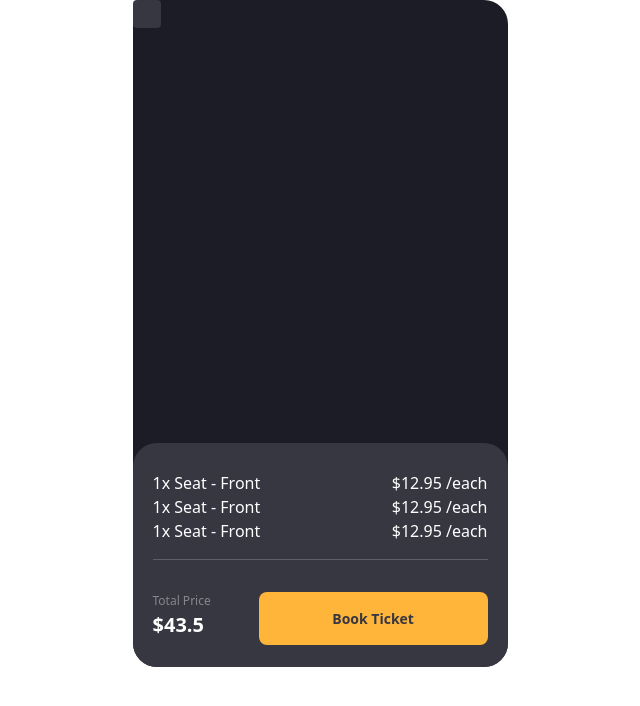
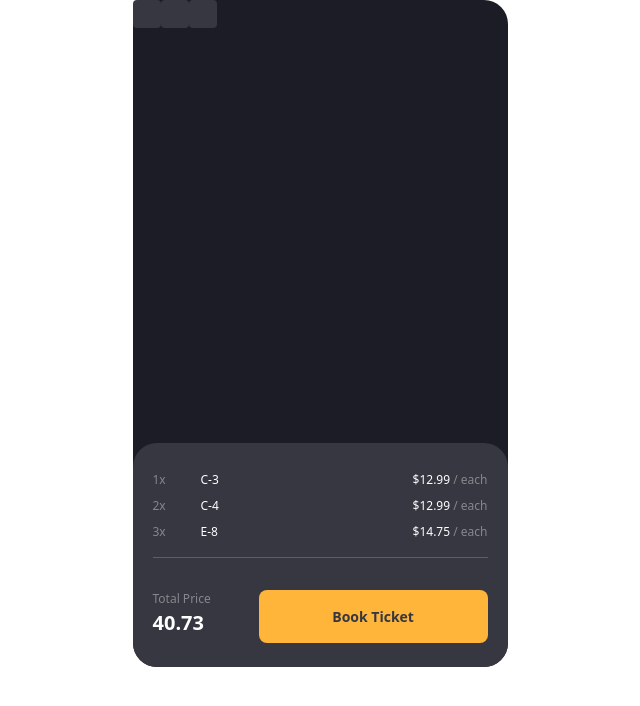
Before and after one commit to pswu11/camp10-midterm, a React (Vite) app: page /movies/1/select-seat in a window 1280 px wide. Shown: the top 706 px of the page, without its empty margins (320-960 px from the left). Built offline with nearby package versions, Linux system fonts and the light colour scheme.

Commit message:
add booking summary and fix Seat state

```diff
--- a/src/components/BookingSummary.tsx
+++ b/src/components/BookingSummary.tsx
@@ -1,27 +1,33 @@
+import { BookingSummaryRow } from './BookingSummaryRow';
 import { Button } from './Button';
+
+// Selected seats would be passed from the SelectSeat page later
+const mockSelectedSeats = [
+  {
+    seat: 'C-3',
+    price: 12.99
+  },
+  {
+    seat: 'C-4',
+    price: 12.99
+  },
+  {
+    seat: 'E-8',
+    price: 14.75
+  }
+]
 
 export function BookingSummary() {
   return (
     <div className="w-full max-h-56 bg-dark-light rounded-3xl px-5 pt-7 pb-6">
-      <div className='w-full'>
-        <li className='flex justify-between text-white'>
-          <span>1x <span>Seat - Front</span></span>
-          <span>$12.95 <span>/each</span></span>
-        </li>
-        <li className='flex justify-between text-white'>
-          <span>1x <span>Seat - Front</span></span>
-          <span>$12.95 <span>/each</span></span>
-        </li>
-        <li className='flex justify-between text-white'>
-          <span>1x <span>Seat - Front</span></span>
-          <span>$12.95 <span>/each</span></span>
-        </li>
+      <div className='w-full space-y-2'>
+        {mockSelectedSeats.map((item, idx) => <BookingSummaryRow id={idx+1} key={idx} seat={item.seat} price={item.price}/>)}
       </div>
       <div className='border border-t-[1px] border-white-dimmed-heavy border-b-0 mt-4'></div>
       <div className='justify-between w-full flex gap-12 mt-8'>
         <div className='flex flex-col'>
           <span className='text-s font-500 text-white-dimmed whitespace-nowrap'>Total Price</span>
-          <span className='text-xl font-700 text-white'>$43.5</span>
+          <span className='text-xl font-700 text-white'>{mockSelectedSeats.reduce((acc, seat) => acc + seat.price, 0).toFixed(2)}</span>
         </div>
         <Button className='mb-6'>Book Ticket</Button>
       </div>
--- /dev/null
+++ b/src/components/BookingSummaryRow.tsx
@@ -0,0 +1,20 @@
+type SummaryRow = {
+  id: number;
+  seat: string;
+  price: number;
+};
+
+export function BookingSummaryRow({ id, seat, price }: SummaryRow) {
+  return (
+    <li className="flex justify-between text-white-dimmed text-s">
+      <div className="flex">
+        <div className="w-12">{`${id}x`}</div>
+        <div className="text-white">{seat}</div>
+      </div>
+      <div>
+        <span className="text-white">{`$${price}`}</span>
+        <span className="text-white-dimmed"> / each</span>
+      </div>
+    </li>
+  );
+}
--- a/src/components/Seat.tsx
+++ b/src/components/Seat.tsx
@@ -1,21 +1,26 @@
 import { cn } from '../lib/utils';
-import React from 'react';
+import React, { useState } from 'react';
 
 //http://localhost:5173/movies/1/select-seat
 
 type SeatProps = {
   seatid: number;
-  isSelected?: boolean;
+  seatCode: string;
   isReserved?: boolean;
 } & React.ButtonHTMLAttributes<HTMLButtonElement>;
 
-function Seat({ seatid, isSelected, isReserved = false, ...props }: SeatProps) {
+function Seat({ seatid, seatCode, isReserved = false, ...props }: SeatProps) {
+  const [isSelected, setIsSelected] = useState(false)
   return (
     <button
       className={cn(
         'w-7 h-7 rounded',
         isReserved ? 'bg-white' : isSelected ? 'bg-yellow' : 'bg-dark-light'
       )}
+      onClick={() => {
+        setIsSelected(!isSelected)
+        console.log(seatCode)
+      }}
       {...props}
     />
   );
--- a/src/pages/SelectSeat.tsx
+++ b/src/pages/SelectSeat.tsx
@@ -1,24 +1,29 @@
-// import {useLoaderData} from "react-router-dom"
-// probably going to need this
-
-import { useState } from 'react';
 import Seat from '../components/Seat';
 import { BookingSummary } from '../components/BookingSummary';
 
+const mockAllSeats = [
+  {
+    id: 1,
+    code: 'C-3'
+  },
+  {
+    id: 2,
+    code: 'C-4'
+  },
+  {
+    id: 3,
+    code: 'C-5'
+  },
+]
+
 export function SelectSeat() {
-  const [isSelected, setIsSelected] = useState(false);
-  const handleSeatClick = (seatId: number) => {
-    setIsSelected(!isSelected);
-    //remove this when you understand the logic
-    console.log(seatId);
-  };
   return (
     <>
-      <Seat
-        seatid={1}
-        onClick={() => handleSeatClick(1)}
-        isSelected={isSelected}
-      />
+      <div className='flex gap'>
+        {
+          mockAllSeats.map(item => <Seat key={item.id} seatid={item.id} seatCode={item.code} />)
+        }
+      </div>
       <BookingSummary />
     </>
   );
```
